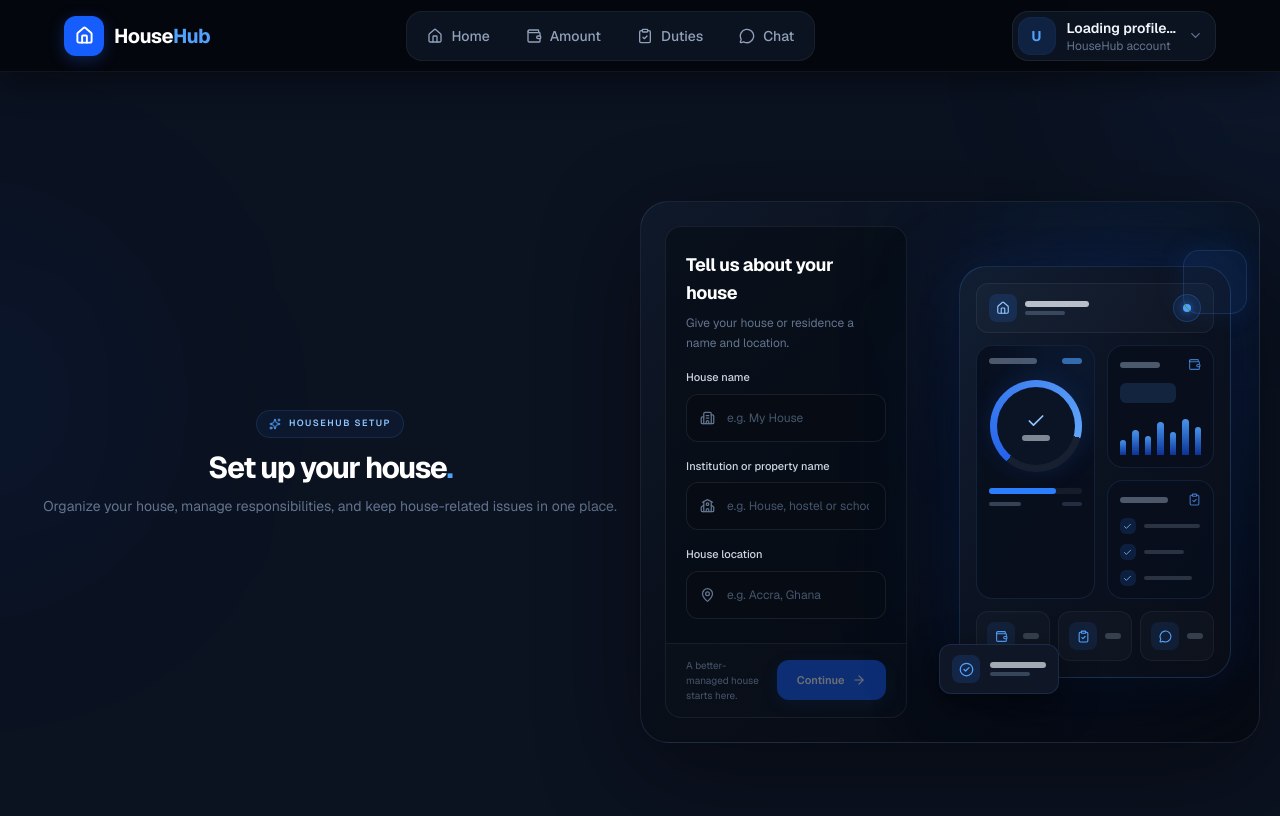
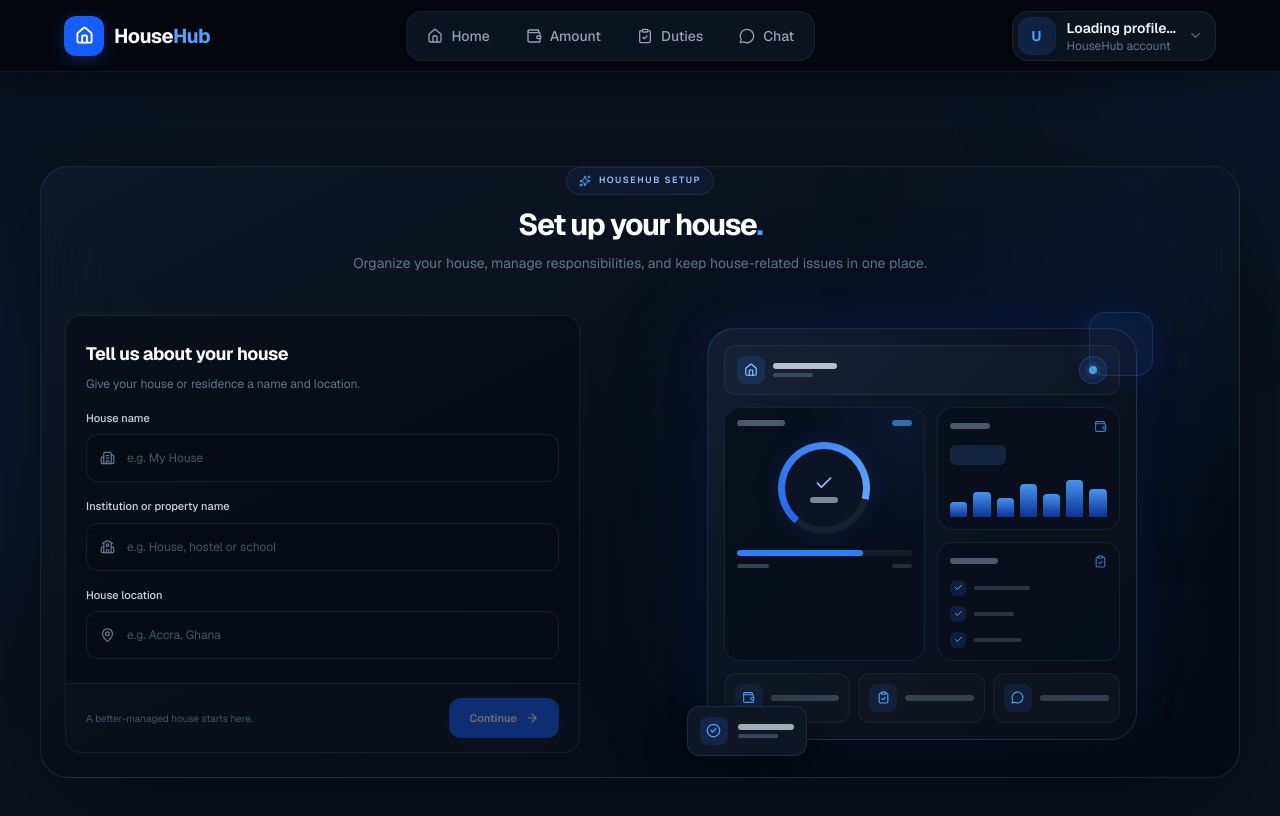
Before and after one commit to petersam6636-web/HouseHub, a Next.js app: page /home/create in a window 1280 px wide. Shown: the top 816 px of the page. Built offline with nearby package versions, Linux system fonts and the light colour scheme.

Commit message:
fix the text

```diff
--- a/app/home/create/CreatePage.tsx
+++ b/app/home/create/CreatePage.tsx
@@ -188,6 +188,12 @@ export default function CreateProject() {
         <div className="absolute left-[-12rem] top-1/2 h-80 w-80 -translate-y-1/2 rounded-full bg-blue-600/[0.07] blur-[110px]" />
         <div className="absolute right-[-10rem] top-[-6rem] h-80 w-80 rounded-full bg-blue-500/[0.06] blur-[110px]" />
       </div>
+
+
+      <div className="mx-auto w-full max-w-[1200px]">
+        {/* Shared form and illustration card */}
+        <div className="relative overflow-hidden rounded-[1.75rem] border border-blue-300/[0.12] bg-gradient-to-br from-[#101A2B]/95 via-[#090F19]/95 to-[#070B12]/95 shadow-[0_28px_100px_rgba(0,0,0,0.42)] backdrop-blur-2xl ">
+          <div className="pointer-events-none absolute -right-32 -top-32 hidden h-96 w-96 rounded-full bg-blue-500/[0.07] blur-[100px] md:block" />
            <div className=" w-full text-center mb-4">
               <div className="mb-3 inline-flex items-center gap-2 rounded-full border border-blue-400/[0.13] bg-blue-500/[0.06] px-3 py-1.5">
                 <Sparkles size={12} className="text-blue-400" />
@@ -207,11 +213,7 @@ export default function CreateProject() {
               </p>
             </div>
 
-      <div className="mx-auto w-full max-w-[1200px]">
-        {/* Shared form and illustration card */}
-        <div className="relative overflow-hidden rounded-[1.75rem] border border-blue-300/[0.12] bg-gradient-to-br from-[#101A2B]/95 via-[#090F19]/95 to-[#070B12]/95 shadow-[0_28px_100px_rgba(0,0,0,0.42)] backdrop-blur-2xl md:grid md:grid-cols-[minmax(0,0.94fr)_minmax(0,1.06fr)]">
-          <div className="pointer-events-none absolute -right-32 -top-32 hidden h-96 w-96 rounded-full bg-blue-500/[0.07] blur-[100px] md:block" />
-
+          <div className="md:grid md:grid-cols-[minmax(0,0.94fr)_minmax(0,1.06fr)]">
           {/* LEFT: Form */}
           <section className="relative min-w-0 p-4 sm:p-6 lg:p-6">
             {/* Form card */}
@@ -627,6 +629,7 @@ export default function CreateProject() {
           </aside>
 
         </div>
+        </div>
       </div>
     </main>
   );
```
